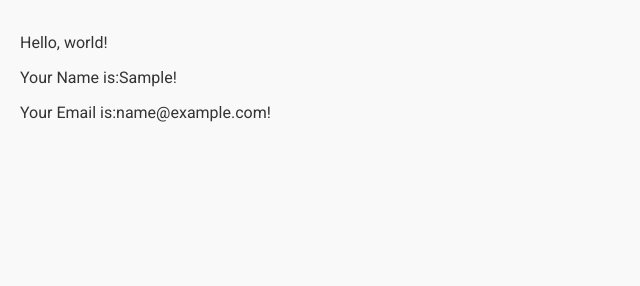
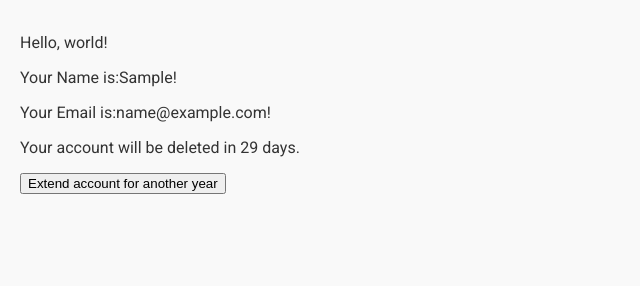
Before and after one commit to malinviveka/buddy-matching, a Django app: page / in a window 1280 px wide. Shown: the part 220-506 px from the top of the page, without its empty margins (0-640 px from the left). Run offline with Django 5.2, Linux system fonts and the light colour scheme; the visitor is signed in with stand-in values (Sample User, id 1); data that the repository does not hold is empty.

Commit message:
Add Users default deletion Date, extension of this date and command to delete expired users

```diff
--- a/myproject/helloapp/models.py
+++ b/myproject/helloapp/models.py
@@ -4,7 +4,15 @@ from django.contrib.auth.models import AbstractUser, Group, Permission
 from django.contrib.auth.models import BaseUserManager
 from multiselectfield import MultiSelectField
 from django.utils.translation import gettext_lazy as _
+from django.utils.timezone import now
+from datetime import timedelta
 
+# Sets default date until account delation
+def default_deletion_date():
+    return now().date() + timedelta(days=29)
+
+def default_last_reset():
+    return now().date()
 
 class BuddyMatchingUserManager(BaseUserManager):
     def create_user(self, email, password=None, **extra_fields):
@@ -149,6 +157,14 @@ class BuddyMatchingUser(AbstractUser):
     is_staff = models.BooleanField(
         default = False
     )
+    deletion_date = models.DateField(
+        default=default_deletion_date,
+        help_text="Das Datum, an dem der Account gelöscht wird."
+    )
+    last_reset = models.DateField(
+        default=default_last_reset,
+        help_text="Das letzte Mal, als der Countdown zurückgesetzt wurde."
+    )
 
     # set user to email
     username = None
@@ -195,8 +211,11 @@ class BuddyMatchingUser(AbstractUser):
         verbose_name="user permissions",
     ) """
 
-
-
+    # Resets automatic deletion date of user by number of days specified in timedelta
+    def reset_deletion_date(self):
+        self.deletion_date = now().date() + timedelta(days=365)
+        self.last_reset = now().date()
+        self.save()
 
     def __str__(self):
         return (
--- a/myproject/helloapp/templates/helloapp/homepage.html
+++ b/myproject/helloapp/templates/helloapp/homepage.html
@@ -21,7 +21,16 @@
     <!-- Das folgende ist dynamisch anpassbarer Text, wie gefordert. (man kann ihn, wenn man als staff angemeldet ist unter admin user management verändern) Man kann das theoretisch natürlich noch erweitern, um auch Titel uns sowas zu verändern, aber das hier soll erstmal so ein proof of concept sein^^-->
     <p>{{ homepage_text.content }}</p>
 
+    <div class="account-deletion-warning">
+        {% if user.is_authenticated and days_left is not None and days_left <= 30 %}
+            <p>{% trans "Your account will be deleted in" %} {{ days_left }} {% trans "days." %}</p>
 
+            <form action="{% url 'reset_deletion_date' %}" method="post">
+                {% csrf_token %}
+                <button type="submit">{% trans "Extend account for another year" %}</button>
+            </form>
 
+        {% endif %}
+    </div>
 
 {% endblock %}
--- a/myproject/helloapp/urls.py
+++ b/myproject/helloapp/urls.py
@@ -14,5 +14,6 @@ urlpatterns = [
     path('cadmin/users/toggle_permission/<int:user_id>/', views.toggle_user_permission, name='toggle_user_permission'),
     path('cadmin/edit_homepage_text/', views.edit_homepage_text, name='edit_homepage_text'),
     path('i18n/', include('django.conf.urls.i18n')),
+    path('reset-deletion-date/', views.reset_deletion_date, name='reset_deletion_date'),
     path('', views.homepage, name='homepage'),
 ]
--- a/myproject/helloapp/views.py
+++ b/myproject/helloapp/views.py
@@ -6,13 +6,15 @@ import json
 from django.http import JsonResponse
 from django.views.decorators.csrf import csrf_exempt
 from django.views.decorators.http import require_http_methods
-from django.contrib.auth.decorators import user_passes_test
+from django.contrib.auth.decorators import user_passes_test, login_required
 from django.shortcuts import render, redirect, get_object_or_404
-from .forms import BuddyMatchingUserCreationForm, LoginForm
 from django.views import View
 from django.contrib.auth import logout, authenticate, login
 from django.contrib import messages
+from django.utils.timezone import now
+from datetime import timedelta
 from .models import BuddyMatchingUser, HomepageText
+from .forms import BuddyMatchingUserCreationForm, LoginForm
 
 
 def homepage(request):
@@ -21,8 +23,26 @@ def homepage(request):
     """
 
     homepage_text = HomepageText.objects.first()
-    return render(request, 'helloapp/homepage.html', {"homepage_text": homepage_text})
+    days_left = None
 
+    if request.user.is_authenticated:
+        user = request.user
+        days_left = (user.deletion_date - now().date()).days
+
+
+    return render(request, 'helloapp/homepage.html', {
+        "homepage_text": homepage_text,
+        "days_left": days_left,
+    })
+
+@login_required
+def reset_deletion_date(request):
+    """
+    Reset Account Deletion Date by amount specified in "user.reset_deletion_date()".
+    """
+    user = request.user
+    user.reset_deletion_date()
+    return redirect('homepage')
 
 class AccountCreationView(View):
     """
```
Also changed, not shown: myproject/helloapp/management/commands/delete_expired_accounts.py (added, +19 -0 lines), myproject/helloapp/migrations/0008_buddymatchinguser_deletion_date_and_more.py (added).
